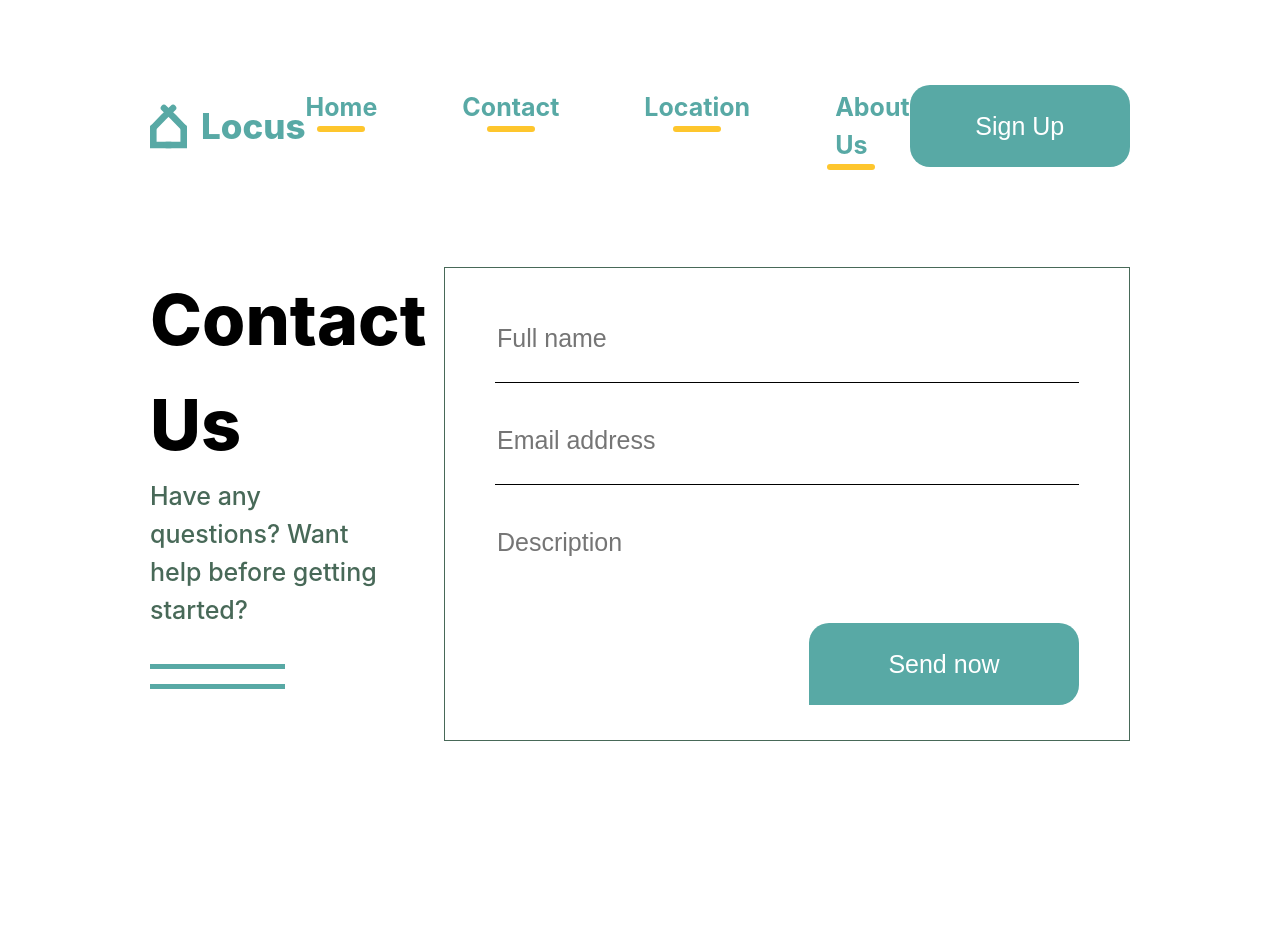
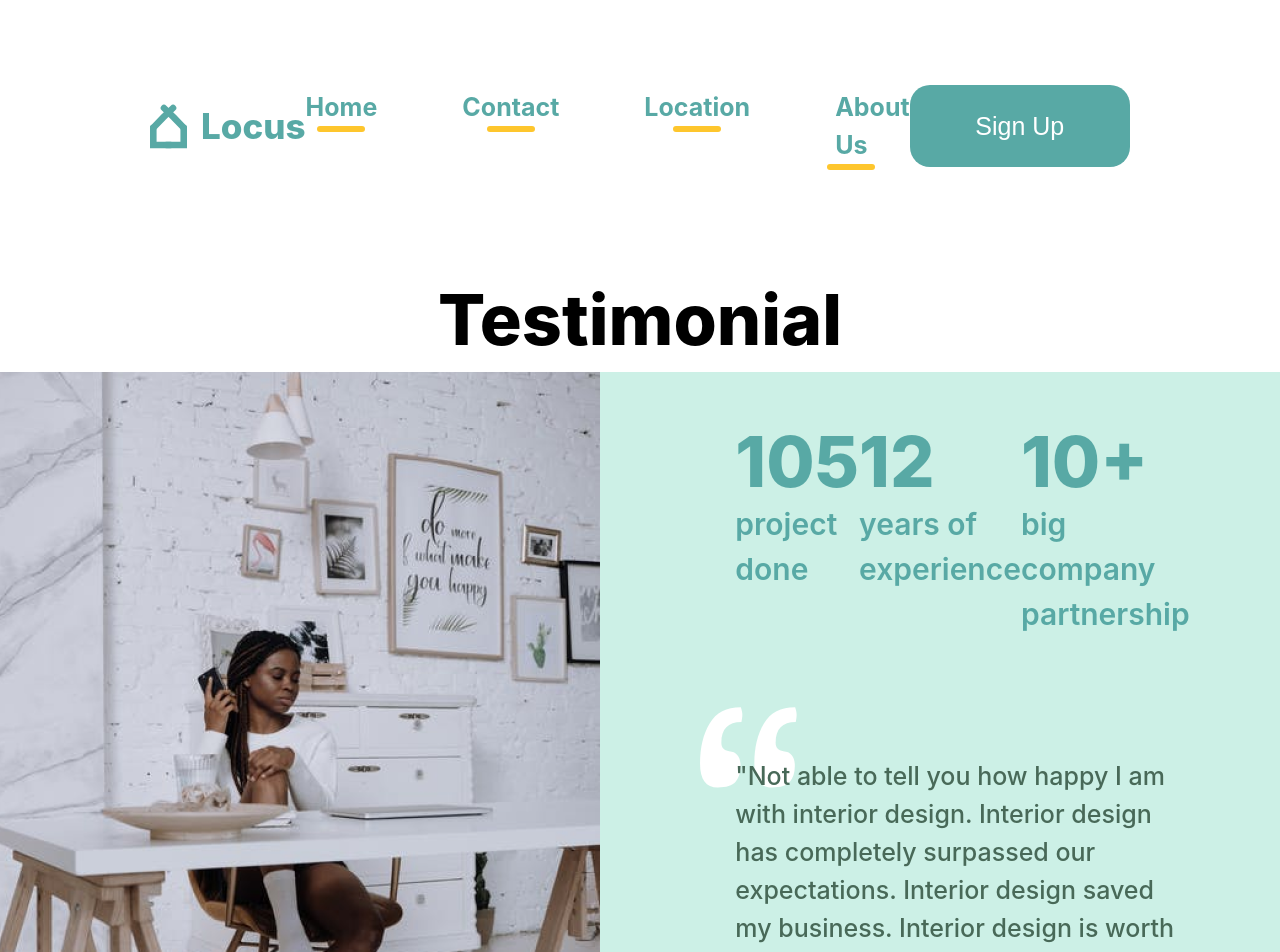
Before and after one commit to exit315/locus, a React (Vite) app: page / in a window 1280 px wide. Shown: the top 952 px of the page. Before the commit the page ends 926 px from the top, so only its background shows below. Built offline with nearby package versions, Linux system fonts and the light colour scheme.

Commit message:
Added components

```diff
--- a/src/components/blocks/header.tsx
+++ b/src/components/blocks/header.tsx
@@ -20,7 +20,7 @@ const Header:React.FC = () => {
 
       <Button title="Sign Up" clickHandler={() => {}} type="circle" />
     </HeaderWrapper>
-  )
-}
+  );
+};
 
-export default Header
+export default Header;
--- /dev/null
+++ b/src/components/blocks/partner-block.tsx
@@ -0,0 +1,28 @@
+import React from "react"
+import styled from 'styled-components'
+
+const PartnerList = styled.ul`
+  display: flex;
+  align-items: center;
+  justify-content: space-between;
+  list-style: none;
+  margin: 0;
+  padding: 0;
+`;
+
+const PartnerItem = styled.li`
+`;
+
+const PartnerLink = styled.a`
+`;
+
+const PartnerBlock:React.FC = () => {
+
+  return (
+    <PartnerList>
+      <PartnerItem><PartnerLink></PartnerLink></PartnerItem>
+    </PartnerList>
+  );
+};
+
+export default PartnerBlock;
--- /dev/null
+++ b/src/components/blocks/review-block.tsx
@@ -0,0 +1,141 @@
+import React from "react";
+import styled from 'styled-components';
+import reviewImage from "../../../assets/img/review.png";
+import icon from "../../../assets/img/icon.svg";
+
+const BlockWrapper = styled.div`
+  display: flex;
+  justify-content: space-between;
+`;
+
+const Image = styled.img`
+  display: block;
+`;
+
+const TextWrapper = styled.div`
+  display: flex;
+  flex-direction: column;
+  width: 100%;
+  padding: 50px 105px 50px 135px;
+  background-color: #CCF0E6;
+`;
+
+const InfoList = styled.ul`
+  display: flex;
+  justify-content: space-between;
+  width: 100%;
+  margin: 0 0 120px;
+  padding: 0;
+  list-style: none;
+`;
+
+const InfoItem = styled.li`
+`;
+
+const InfoNumber = styled.p`
+  margin: 0;
+  font-weight: 800;
+  font-size: 70px;
+  line-height: 80px;
+  color: #58A9A5;
+`;
+
+const InfoText = styled.p`
+  margin: 0;
+  font-weight: 600;
+  font-size: 30px;
+  line-height: 45px;
+  color: #58A9A5;
+`;
+
+const ReviewWrapper = styled.div`
+  position: relative;
+`;
+
+const Icon = styled.img`
+  position: absolute;
+  top: -50px;
+  left: -35px;
+  z-index: 10;
+`;
+
+const ReviewText = styled.p`
+  position: relative;
+  z-index: 100;
+  margin: 0 0 35px;
+  font-weight: 500;
+  font-size: 25px;
+  line-height: 38px;
+  color: #486958;
+`;
+
+const ReviewAuthor = styled(ReviewText)`
+  margin: 0;
+  color: #58A9A5;
+  font-style: italic;
+`;
+
+const Text = styled.p`
+  margin: 0 0 35px;
+  font-weight: 500;
+  font-size: 25px;
+  line-height: 38px;
+  color: #486958;
+`;
+
+const Span = styled.span`
+  position: relative;
+
+  ::before,
+  ::after {
+    content: "";
+    position: absolute;
+
+    width: 135px;
+    height: 5px;
+    background-color: #58A9A5;
+  }
+
+  ::after {
+    top: 20px;
+  }
+`;
+
+const ReviewBlock:React.FC = () => {
+
+  return (
+    <BlockWrapper>
+      <Image src={reviewImage} width="615" height="700" />
+
+      <TextWrapper>
+        <InfoList>
+          <InfoItem>
+            <InfoNumber>105</InfoNumber>
+            <InfoText>project</InfoText>
+            <InfoText>done</InfoText>
+          </InfoItem>
+          <InfoItem>
+            <InfoNumber>12</InfoNumber>
+            <InfoText>years of</InfoText>
+            <InfoText>experience</InfoText>
+          </InfoItem>
+          <InfoItem>
+            <InfoNumber>10+</InfoNumber>
+            <InfoText>big company</InfoText>
+            <InfoText>partnership</InfoText>
+          </InfoItem>
+        </InfoList>
+
+        <ReviewWrapper>
+          <Icon src={icon} width="97" height="81" />
+          <ReviewText>"Not able to tell you how happy I am with interior design. Interior design has completely surpassed our expectations. Interior design saved my business. Interior design is worth much more than I paid."</ReviewText>
+
+          <ReviewAuthor>- Roscoe</ReviewAuthor>
+        </ReviewWrapper>
+      </TextWrapper>
+
+    </BlockWrapper>
+  );
+};
+
+export default ReviewBlock;
--- /dev/null
+++ b/src/components/blocks/testimonial-block.tsx
@@ -0,0 +1,32 @@
+import React from "react"
+import styled from 'styled-components'
+import ReviewBlock from "../blocks/review-block";
+import PartnerBlock from "../blocks/partner-block";
+
+const BlockWrapper = styled.section`
+  display: flex;
+  flex-direction: column;
+  align-items: center;
+  justify-content: space-between;
+`;
+
+const Title = styled.h3`
+  margin: 0;
+  font-weight: 800;
+  font-size: 70px;
+  line-height: 105px;
+`;
+
+const TestimonialBlock:React.FC = () => {
+
+  return (
+    <BlockWrapper>
+      <Title>Testimonial</Title>
+
+      <PartnerBlock />
+      <ReviewBlock />
+    </BlockWrapper>
+  );
+};
+
+export default TestimonialBlock;
--- a/src/components/pages/main-page.tsx
+++ b/src/components/pages/main-page.tsx
@@ -1,6 +1,7 @@
 import React from "react";
 import styled from 'styled-components';
 import ContactBlock from "../blocks/contact-block";
+import TestimonialBlock from "../blocks/testimonial-block";
 import Header from "../blocks/header";
 
 const Main = styled.main`
@@ -14,6 +15,8 @@ const MainPage:React.FC = () => {
       <Header />
 
       <Main>
+        <TestimonialBlock />
+
         <ContactBlock />
       </Main>
     </>
```
Also changed, not shown: assets/img/icon.svg (added), assets/img/review.png (added).
